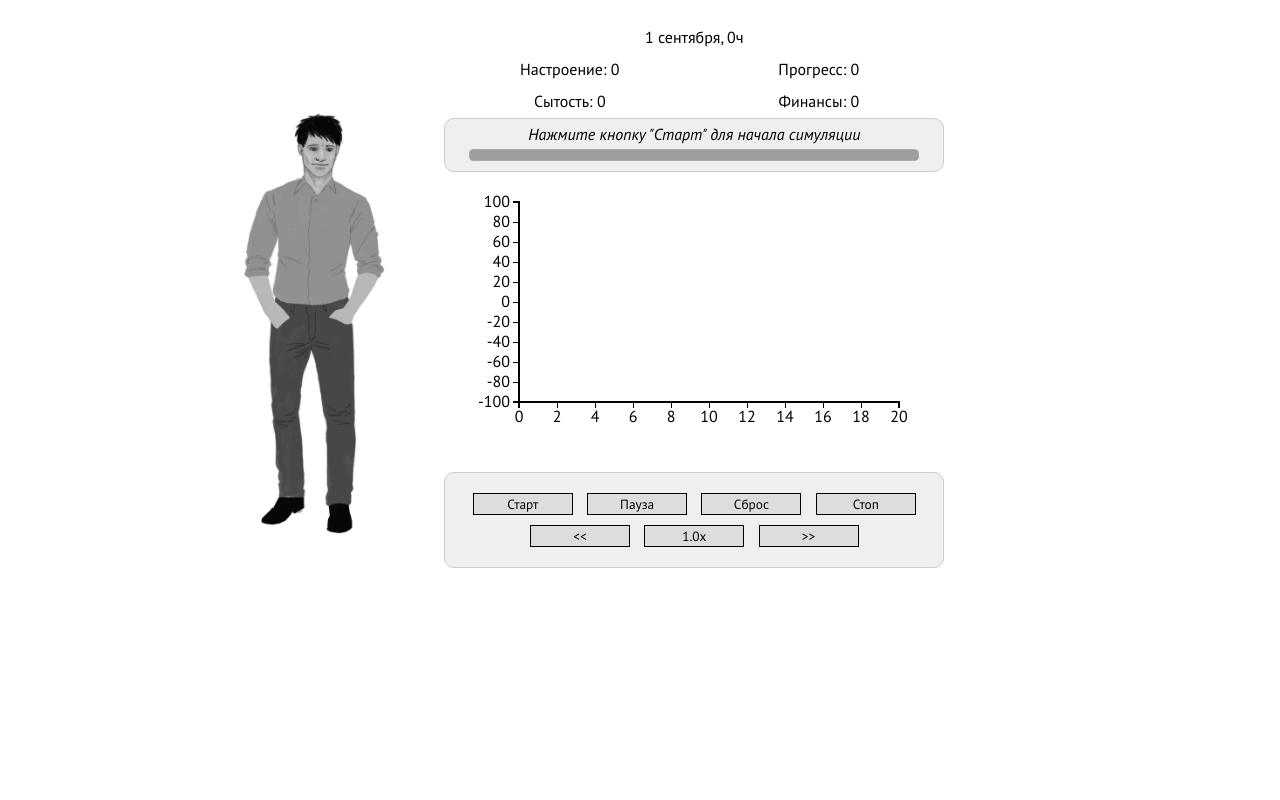
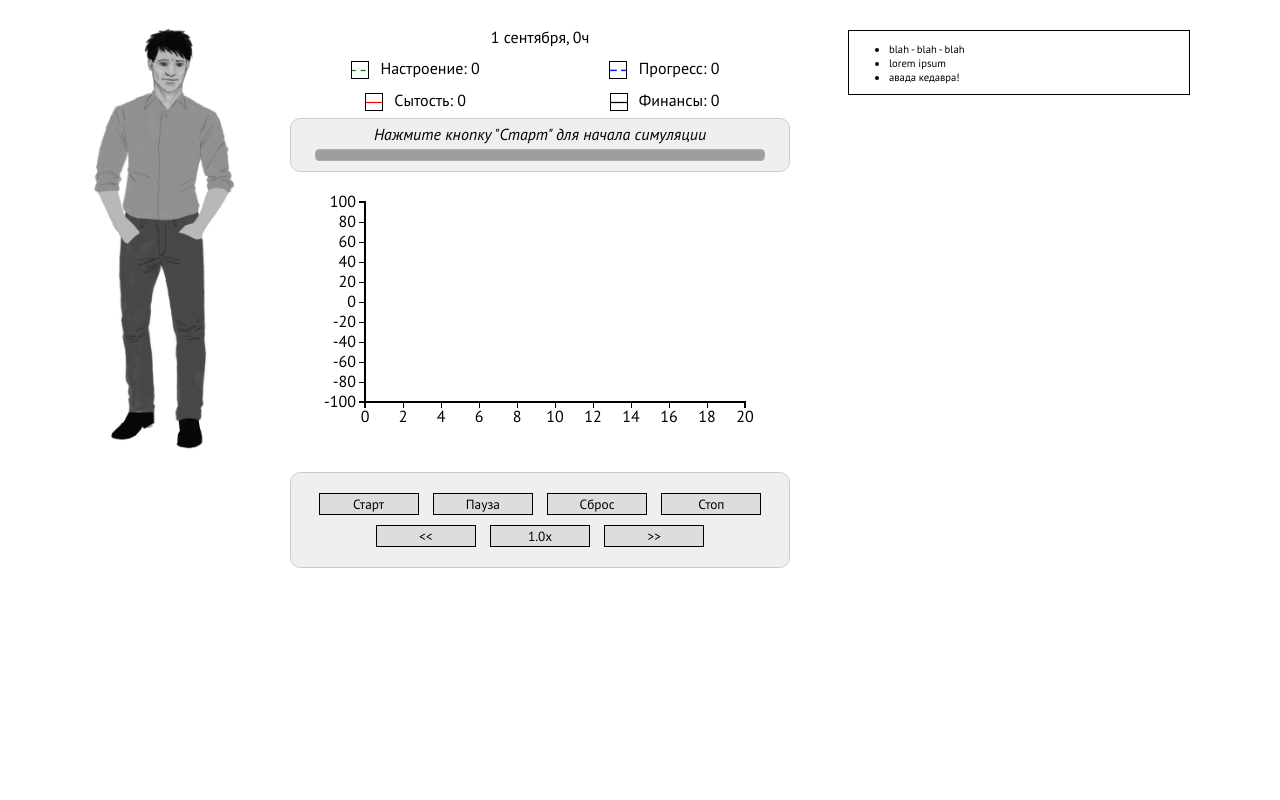
Before and after one commit to ceilors/student-simulator, a Flask app: page / in a window 1280 px wide. Run offline with Flask 2, Linux system fonts and the light colour scheme; grey boxes are pictures that could not be loaded.

Commit message:
[upd] probability; icons; journal template

```diff
--- a/static/css/style.css
+++ b/static/css/style.css
@@ -1,6 +1,6 @@
 /* body style */
 body {
-    width: 800px;
+    width: 1100px;
     margin: 0px auto;
     height: 100%;
     font-size: 12pt;
@@ -8,13 +8,15 @@ body {
 }
 
 /* student image */
-#image img {
+#image {
+    display: inline-block;
+    width: 150px;
     margin-top: 20px;
-    width: 150px;
+    float: left;
 }
 
-#image {
-    display: inline-block;
+#image img {
+    width: 150px;
 }
 
 /* main window */
@@ -40,6 +42,15 @@ form {
     height: 30px;
     text-align: center;
     vertical-align: middle;
+}
+
+#parameters td img {
+    width: 16px;
+    height: 16px;
+    margin-right: 7px;
+    border: 1px solid black;
+    vertical-align: middle;
+    margin-bottom: 1px;
 }
 
 /* current quest */
@@ -114,3 +125,12 @@ path {
     font-family: inherit;
     font-size: 10pt;
 }
+
+#log {
+    float: right;
+    border: 1px solid black;
+    display: inline-block;
+    margin: 30px 0 0 50px;
+    width: 340px;
+    font-size: 8pt;
+}
--- a/student.py
+++ b/student.py
@@ -134,7 +134,7 @@ class Student:
             # подобрать вероятность для случайных событий
             if chance <= 0.05:
                 self.quest = self.inspiredCall()
-            elif chance <= 0.1 * atan(-self.progress / 25) / pi + 0.05:
+            elif chance <= 0.2 * atan(-self.progress / 25) / pi + 0.2:
                 self.quest = self.captainCall()
             else:
                 self.quest = quest.generate(st)
--- a/templates/index.html
+++ b/templates/index.html
@@ -22,12 +22,24 @@
                     <td colspan="2"><span id="time"></span></td>
                 </tr>
                 <tr>
-                    <td>Настроение: <span id="mood"></span></td>
-                    <td>Прогресс: <span id="progress"></span></td>
+                    <td>
+                      <img src="img/mood.png" />
+                      Настроение: <span id="mood"></span>
+                    </td>
+                    <td>
+                      <img src="img/progress.png" />
+                      Прогресс: <span id="progress"></span>
+                    </td>
                 </tr>
                 <tr>
-                    <td>Сытость: <span id="satiety"></span></td>
-                    <td>Финансы: <span id="finances"></span></td>
+                    <td>
+                      <img src="img/satiety.png" />
+                      Сытость: <span id="satiety"></span>
+                    </td>
+                    <td>
+                      <img src="img/finances.png" />
+                      Финансы: <span id="finances"></span>
+                    </td>
                 </tr>
             </table>
             <script>
@@ -44,7 +56,7 @@
                         data: JSON.stringify(data),
                         dataType: 'json',
                     });
-                }
+                };
             </script>
             <div id="quest">
                 <span id="status"></span><br/>
@@ -64,6 +76,13 @@
                 <button onClick="javascript:do_post('normal')">1.0x</button>
                 <button onClick="javascript:do_post('fast')">>></button>
             </div>
+        </div>
+        <div id="log">
+            <ul>
+                <li> blah - blah - blah </li>
+                <li> lorem ipsum </li>
+                <li> авада кедавра! </li>
+            </ul>
         </div>
         <script src="js/plot.js"></script>
         <script>
```
Also changed, not shown: static/img/finances.png (added), static/img/mood.png (added), static/img/progress.png (added), static/img/satiety.png (added).
